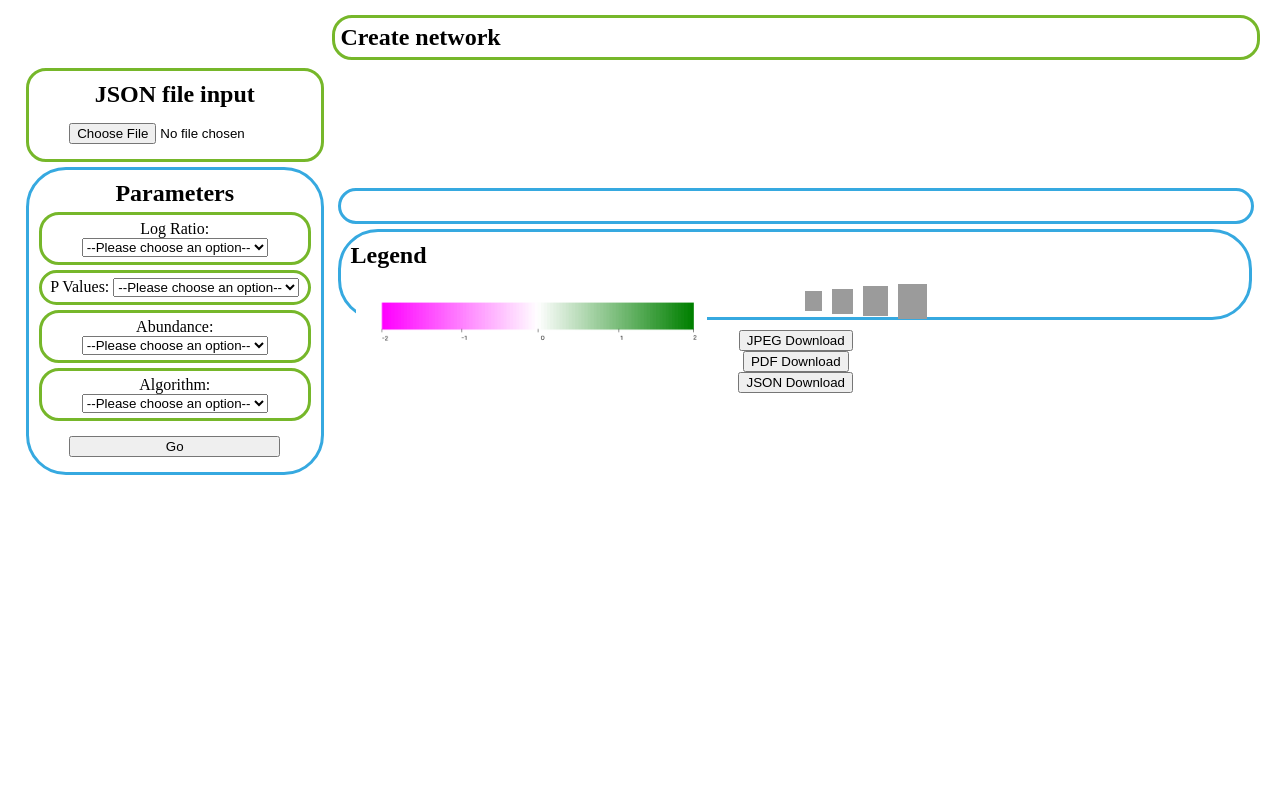
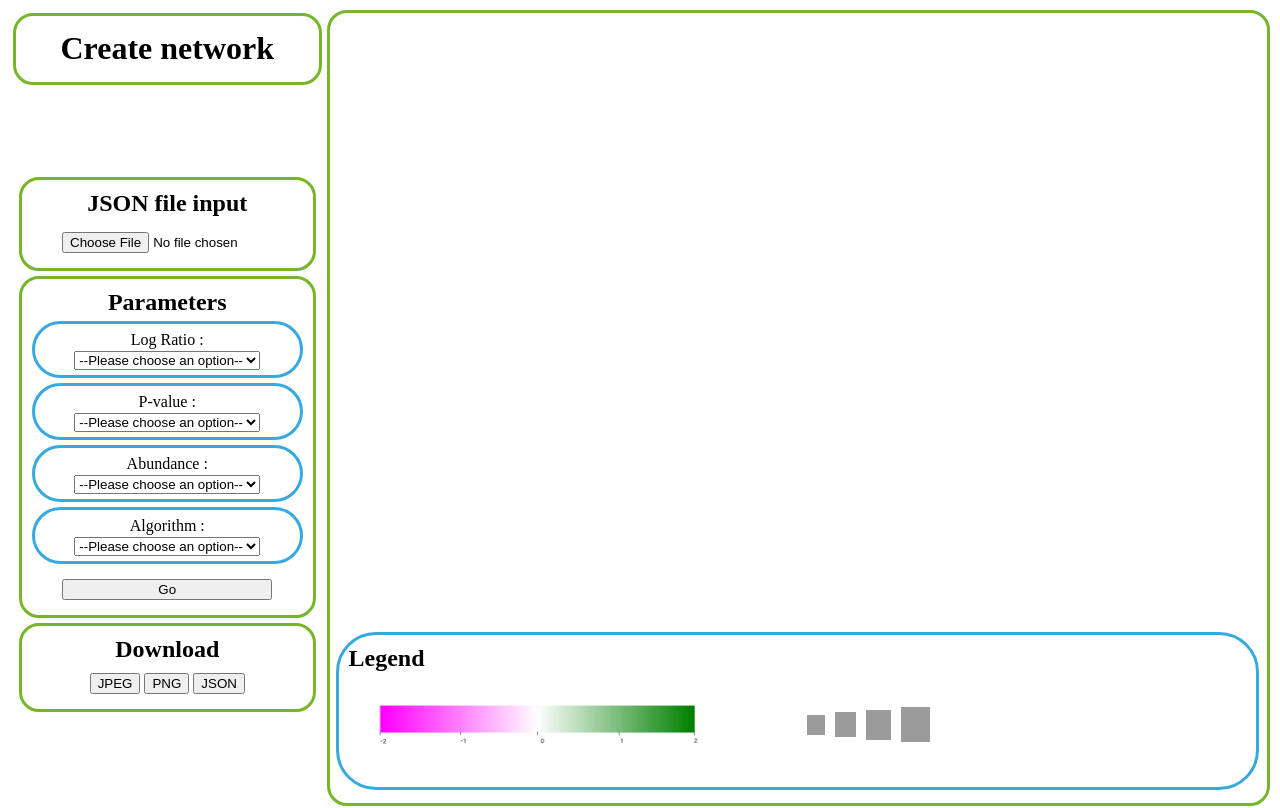
Before and after one commit to Lillyputienne/Cytoscape_, a plain HTML site: page index.html in a window 1280 px wide. Shown: the top 808 px of the page. Drawn offline with nearby package versions, Linux system fonts and the light colour scheme.

Commit message:
Add files via upload

```diff
--- /dev/null
+++ b/donwload.js
@@ -0,0 +1,21 @@
+document.getElementById('jpeg').addEventListener('click', function () {
+    var elementToDownload = document.getElementById('graph');
+    html2canvas(elementToDownload).then(function(canvas) {
+      var link = document.createElement('a');
+      link.download = 'mon-fichier.jpeg';
+      link.href = canvas.toDataURL('image/jpeg',1);
+      link.setAttribute('download', 'mon-fichier.jpeg');
+      link.click();
+    });
+});
+
+document.getElementById('png').addEventListener('click', function () {
+    var elementToDownload = document.getElementById('graph');
+    html2canvas(elementToDownload).then(function(canvas) {
+      var link = document.createElement('a');
+      link.download = 'mon-fichier.png';
+      link.href = canvas.toDataURL('image/png',10);
+      link.setAttribute('download', 'mon-fichier.png');
+      link.click();
+    });
+});
--- a/index.html
+++ b/index.html
@@ -8,96 +8,103 @@
     <title>Cytoscape</title>
     <link rel="stylesheet" href="./HTML/css/style.css">
     <script src="./cytoscape.min.js"></script>
+    <script src="https://cdnjs.cloudflare.com/ajax/libs/html2canvas/1.3.2/html2canvas.min.js"></script>
 </head>
 
 <body>
+    <table border="0">
+        <td class="left">
 
-    <div id="everything">
-
-        <table border="0">
-            <tr id="upper">
-                <td class="left"></td>
+            <table style="width: 100%; " border="0">
+                <tr>
                     <td class="border_green">
-                    <h2>Create network</h2>
+                        <h1>Create network</h1>
                     </td>
                 </tr>
-            <tr id="lower">
-                <td class="left">
+
+                <tr>
+                    <td>
                         <div id="json_input_square" class="border_green">
                             <h2>JSON file input</h2>
                             <input type="file" class="left_button" value="Submit" id="json_input_file">
                         </div>
-                    <div class="border_blue">
+                        <div class="border_green">
                             <h2>Parameters</h2>
 
-                 <div class="border_green">
-                            <label for="log_ratio">Log Ratio:</label>
+                            <div class="border_blue">
+                                <p>Log Ratio :</p>
                                 <select id="log_ratio">
                                     <option value="">--Please choose an option--</option>
                                 </select>
                             </div>
 
-                        <div class="border_green">
-                            <label for="p_values">P Values:</label>
+                            <div class="border_blue">
+                                <p>P-value :</p>
                                 <select id="p_values">
                                     <option value="">--Please choose an option--</option>
                                 </select>
                             </div>
 
-                        <div class="border_green">
-                            <label for="abundance">Abundance:</label>
+                            <div class="border_blue">
+                                <p>Abundance :</p>
                                 <select id="abundance">
                                     <option value="">--Please choose an option--</option>
                                 </select>
                             </div>
 
-                        <div class="border_green">
-                            <label for="algorithm">Algorithm:</label>
+                            <div class="border_blue">
+                                <p>Algorithm :</p>
                                 <select id="algorithm">
                                     <option value="">--Please choose an option--</option>
+                                    <option value="fcose">Fcose</option>
+                                    <option value="cola">Cola</option>
+                                    <option value="cise">Cise</option>
+                                    <option value="elk1">Elk - Force</option>
+                                    <option value="elk2">Elk - SPOrE</option>
+                                    <option value="elk3">Elk - DisCo</option>
                                 </select>
                             </div>
 
                             <button id='go' class="left_button">Go</button>
                         </div>
+                        <div class="border_green">
+                            <h2>Download</h2>
+                            <div id="lower_buttons">
+                                <button id="jpeg">JPEG</button>
+                                <button id="png" >PNG</button>
+                                <button id="json">JSON</button>
+                            </div>
+                        </div>
                     </td>
-                <td class="right">
-                    <div id="graph" class="border_blue">
-                        <div id="cy"></div>
+                </tr>
+            </table>
+        </td>
+
+        <td id="graph" class="right border_green">
+            <div id="cy">
             </div>
             <div id="legend" class="border_blue">
                 <h2>Legend</h2>
                 <div class="legend-flex">
+
                     <img src="legend.png" alt="color gradient" class="legend-image">
                     <div class="squares">
                         <div class="square sq1"></div>
                         <div class="square sq2"></div>
                         <div class="square sq3"></div>
                         <div class="square sq4"></div>
-
                     </div>
                 </div>
             </div>
-                    <div id="lower_buttons">
-                        <div class="lower_button">
-                            <button>JPEG Download</button>
-                        </div>
-                        <div class="lower_button">
-                            <button>PDF Download</button>
-                        </div>
-                        <div class="lower_button">
-                            <button>JSON Download</button>
-                        </div>
-                    </div>
         </td>
-            </tr>
     </table>
 
-    </div>
+    <img src="./Tableau_layout.png" class="image">
+    <img src="./Tableau_layout_2.png" class="image">
 
-    <script type="module" src="index.js"></script>
+    <script src="index.js"></script>
+    <script src="donwload.js"></script>
 
-    <!-- <script src="./HTML/js/index.js"></script> -->
     <script src="./HTML/js/menu.js"></script>
 
     <script src="https://unpkg.com/layout-base/layout-base.js"></script>
```
Also changed, not shown: Tableau_layout.png (added), Tableau_layout_2.png (added). Lines whose indentation alone changed are shown as unchanged.
